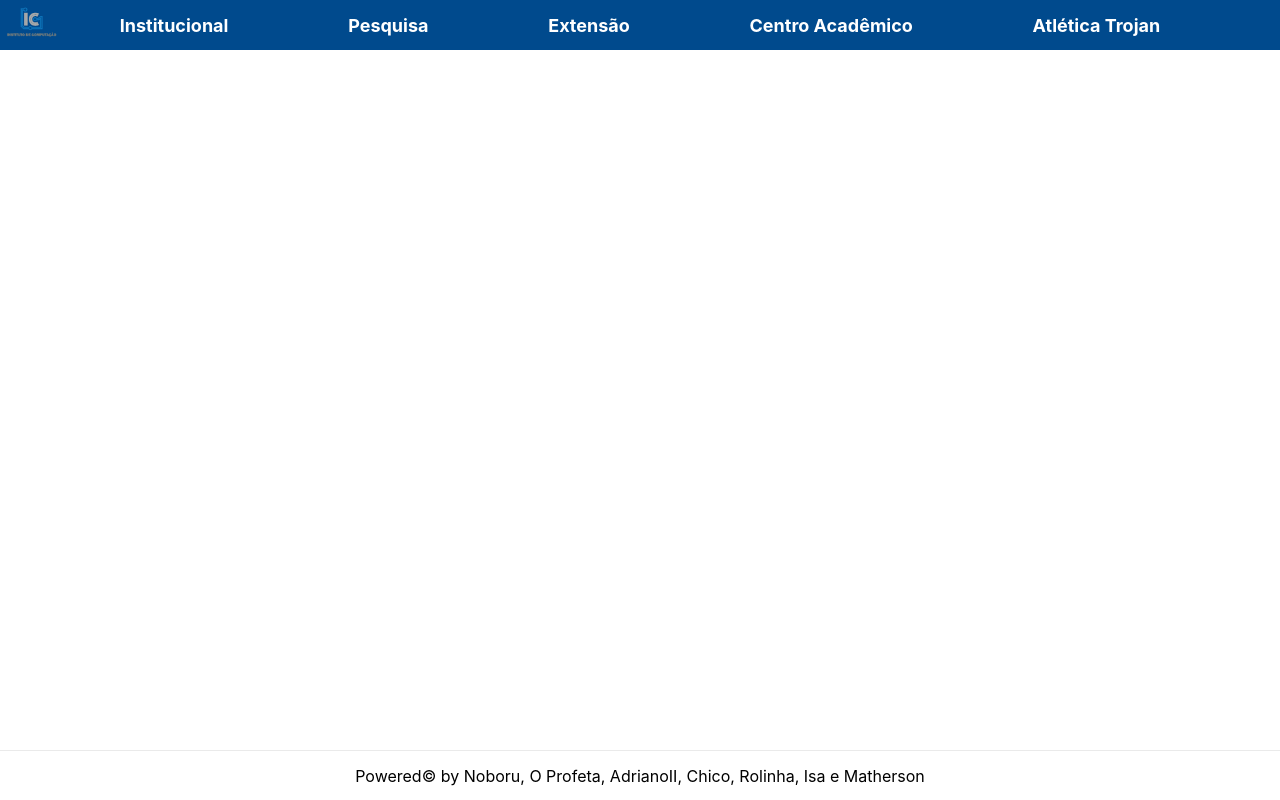
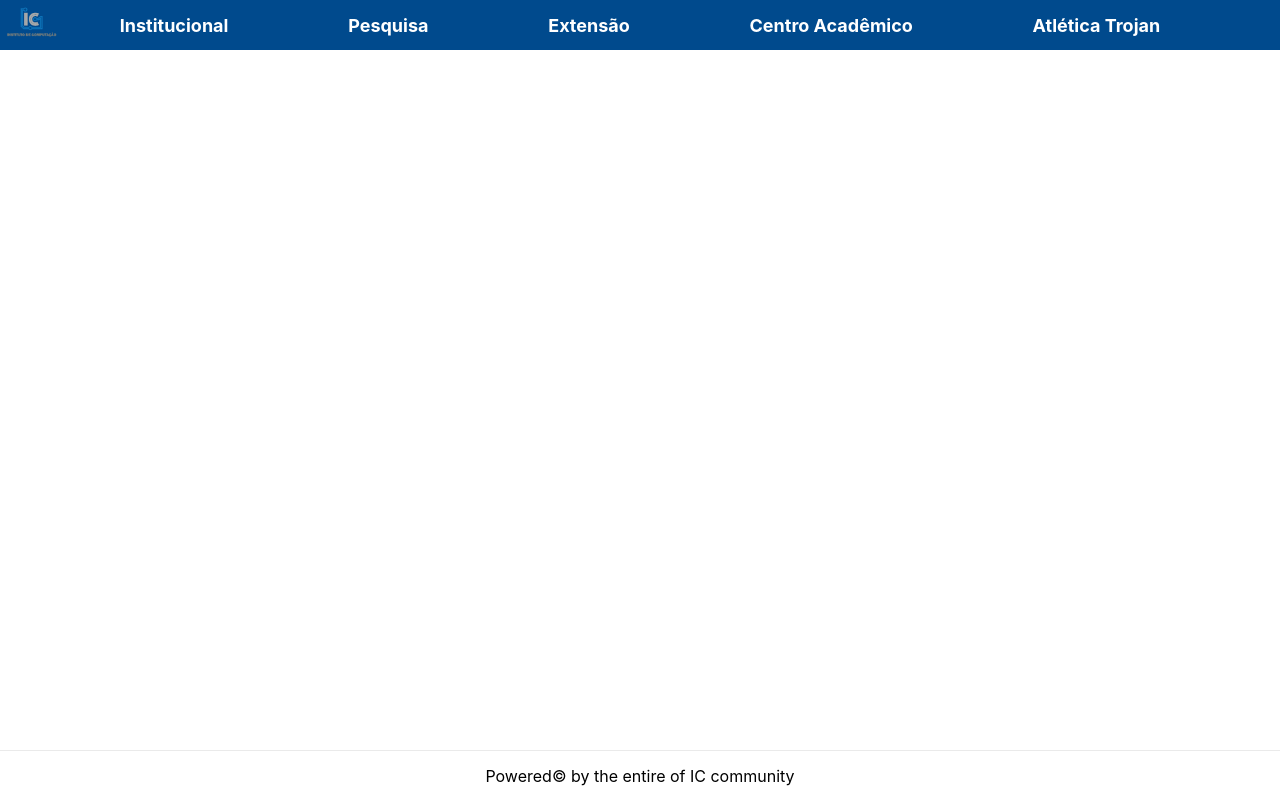
Before and after one commit to nbrkwnm/projeto-ic-ufmt-site, a Next.js app: page /home in a window 1280 px wide. Built offline with nearby package versions, Linux system fonts and the light colour scheme.

Commit message:
changing footer message

```diff
--- a/pages/home/index.tsx
+++ b/pages/home/index.tsx
@@ -27,7 +27,7 @@ export default function Home() {
                     target="_blank"
                     rel="noopener noreferrer"
                 >
-                    Powered© by Noboru, O Profeta, AdrianoII, Chico, Rolinha, Isa e Matherson
+                    Powered© by the entire of IC community
                 </a>
             </Footer>
         </Container>
```
